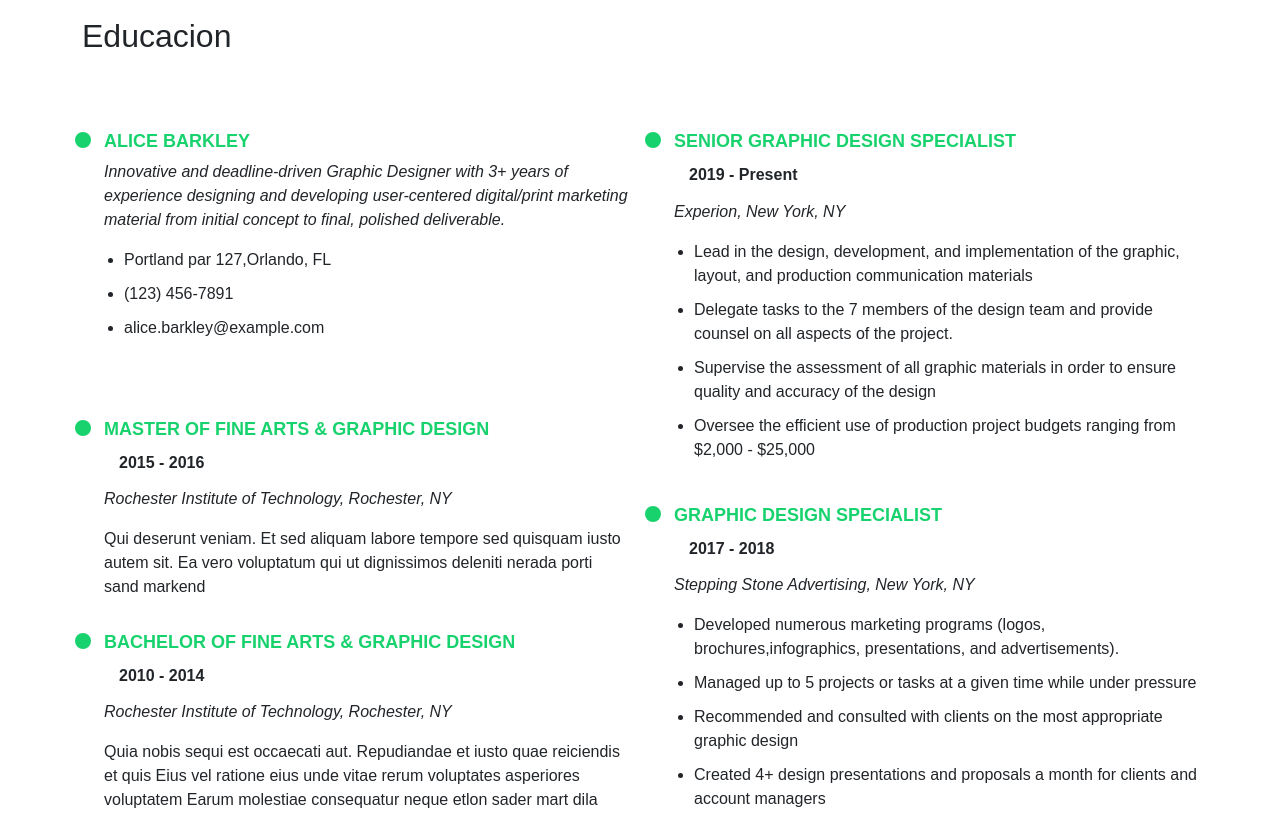
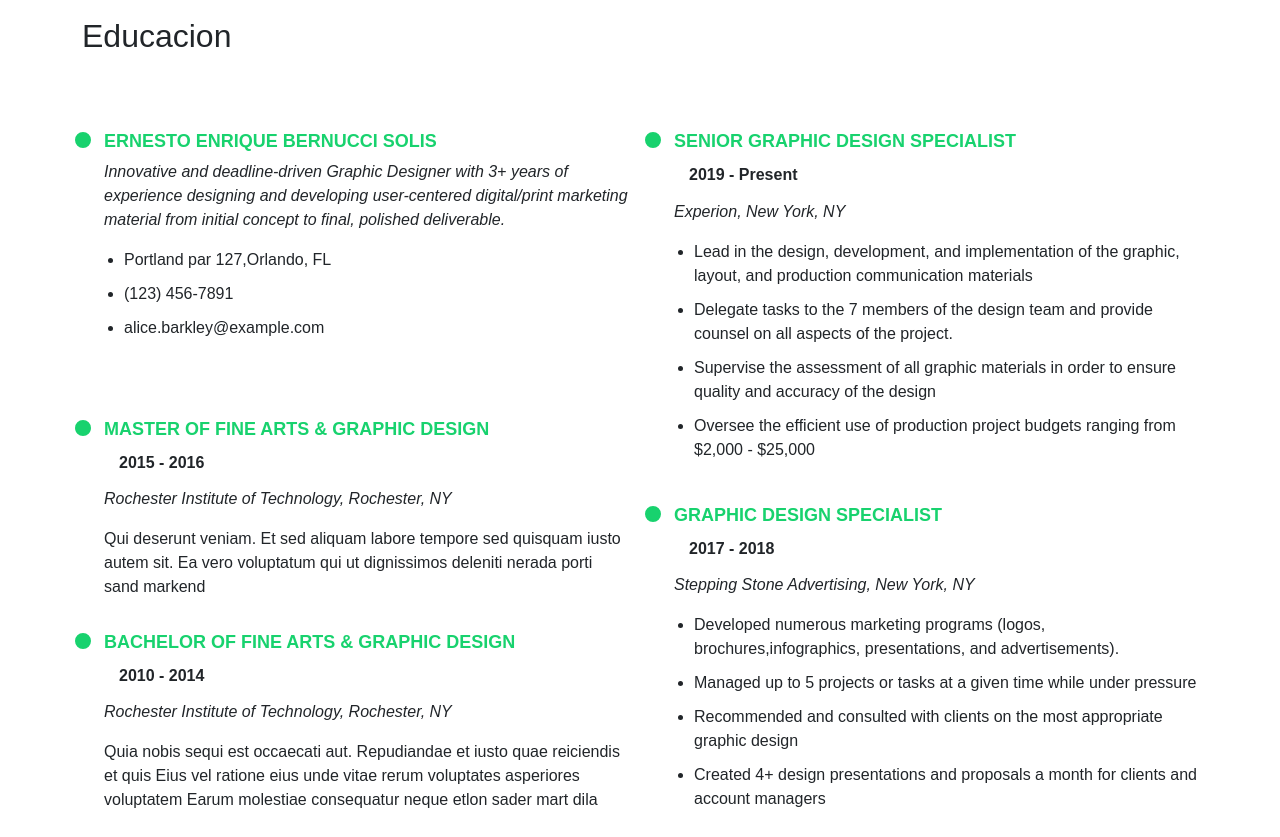
Before and after one commit to ebernuccis/CVEbernucciS, a plain HTML site: page index.html in a window 1280 px wide. Shown: the part 840-1677 px from the top of the page. Drawn offline with nearby package versions, Linux system fonts and the light colour scheme.

Commit message:
Se cambio el nombre en la seccion educacion

```diff
--- a/index.html
+++ b/index.html
@@ -72,7 +72,7 @@
             <div class="col-lg-6">
               <h3 class="resume-title">Sumary</h3>
               <div class="resume-item pb-0">
-                <h4>Alice Barkley</h4>
+                <h4>Ernesto Enrique Bernucci Solis</h4>
                 <p><em>Innovative and deadline-driven Graphic Designer with 3+ years of experience designing and developing user-centered digital/print marketing material from initial concept to final, polished deliverable.</em></p>
                 <p>
                 <ul>
```
